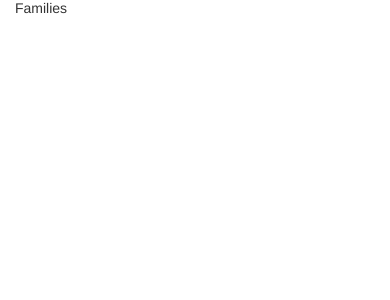
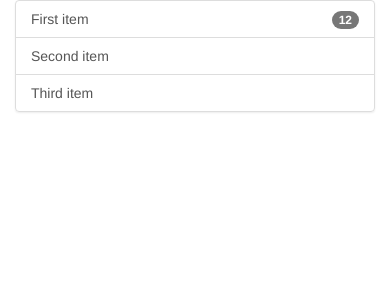
Before and after one commit to ebusha/herbfest, a Flask app: page /family/ in a window 390 px wide. Before the commit the part shown is almost empty. Shown: the top 300 px of the page. Run offline with Flask 2, Linux system fonts and the light colour scheme; some libraries are stand-ins or nearby versions.

Commit message:
Added a base template and made family use it

```diff
--- a/server.py
+++ b/server.py
@@ -2,14 +2,14 @@ from flask import Flask, render_template
 app = Flask(__name__)
 
 
-@app.route('/')
+@app.route("/")
 def index():
-    return render_template('index.html')
+    return render_template("index.html")
 
 
-@app.route('/family/')
+@app.route("/family/")
 def get_families():
-    return render_template('family.html')
+    return render_template("family.html", title="Families")
 
 # Add bootstrap, split into 4
 # Create a template for the table
--- /dev/null
+++ b/templates/base.html
@@ -0,0 +1,21 @@
+<!DOCTYPE html>
+<html>
+  <head>
+    <link href="{{ url_for('static', filename='css/bootstrap.css') }}" rel="stylesheet" />
+    <link href="{{ url_for('static', filename='css/bootstrap-theme.css') }}" rel="stylesheet" />
+    <link href="{{ url_for('static', filename='style.css') }}" rel="stylesheet" />
+    <meta charset="utf-8" />
+    <meta name="viewport" content="user-scalable=no, initial-scale=1.0, minimum-scale=1.0, maximum-scale=1.0, minimal-ui">
+    <script src="{{ url_for('static', filename='jquery-3.2.1.js') }}"></script>
+    <script src="{{ url_for('static', filename='js/bootstrap.min.js') }}"></script>
+    <title>{{ title }}</title>
+  </head>
+
+  <body>
+    <div class="container-fluid">
+      <div class="row">
+        {% block content %}{% endblock %}
+      </div>
+    </div>
+  </body>
+</html>
--- a/templates/family.html
+++ b/templates/family.html
@@ -1,25 +1,12 @@
-<!DOCTYPE html>
-<html>
-  <head>
-    <link href="{{ url_for('static', filename='css/bootstrap.css') }}" rel="stylesheet" />
-    <link href="{{ url_for('static', filename='css/bootstrap-theme.css') }}" rel="stylesheet" />
-    <link href="{{ url_for('static', filename='style.css') }}" rel="stylesheet" />
-    <meta charset="utf-8" />
-    <meta name="viewport" content="user-scalable=no, initial-scale=1.0, minimum-scale=1.0, maximum-scale=1.0, minimal-ui">
-    <title>Family</title>
-    <script src="{{ url_for('static', filename='jquery-3.2.1.js') }}"></script>
-    <script src="{{ url_for('static', filename='js/bootstrap.min.js') }}"></script>
-
-  </head>
-  <body>
-    <div class="container-fluid">
-      <div class="row">
-        <div class="col-md-2">
-          Families
-        </div>
-        <div class="col-md-10">
-        </div>
-      </div>
-    </div>
-  </body>
-</html>
+{% extends "base.html" %}
+{% block content %}
+<div class="col-md-2">
+  <div class="list-group">
+    <a href="#" class="list-group-item">First item<span class="badge">12</span></a>
+    <a href="#" class="list-group-item">Second item</a>
+    <a href="#" class="list-group-item">Third item</a>
+  </div>
+</div>
+<div class="col-md-10">
+</div>
+{% endblock %}
```
